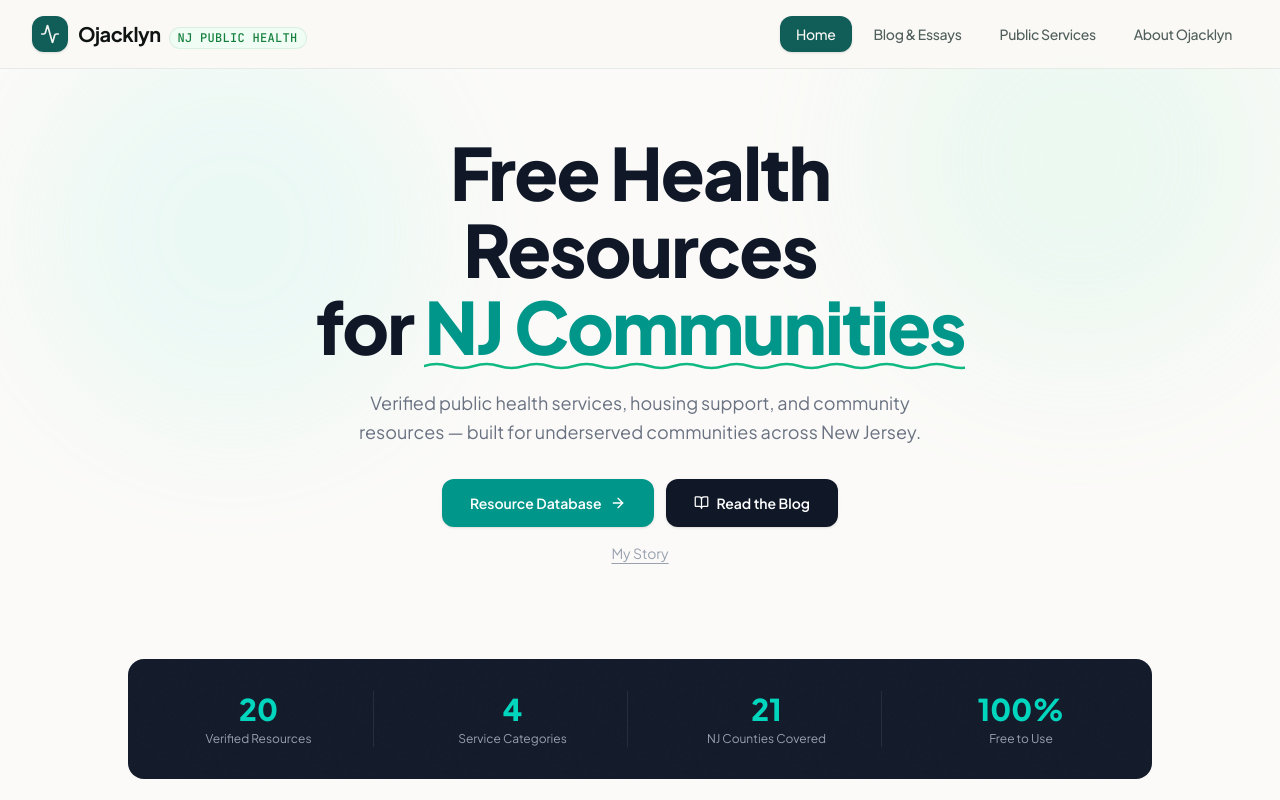
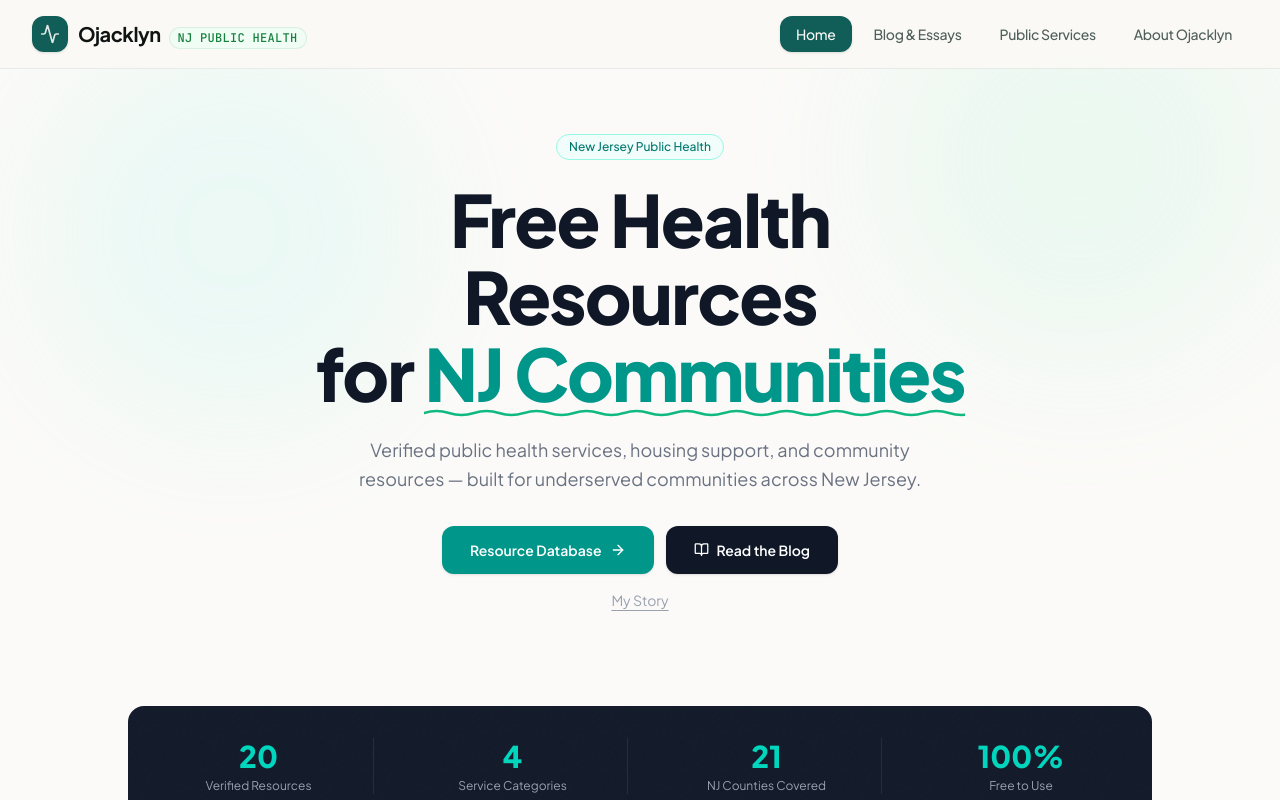
Before and after one commit to ojacklyn2-rgb/ubiquitous-journey, a React (Vite) app: page / in a window 1280 px wide. Shown: the top 800 px of the page. Built offline with nearby package versions, Linux system fonts and the light colour scheme.

Commit message:
Revert "Remove NJ Public Health badge from hero"
This reverts commit b0a330f70314397c58db439b91a5984d1ced7dd2.

```diff
--- a/src/components/DashboardHome.tsx
+++ b/src/components/DashboardHome.tsx
@@ -59,6 +59,17 @@ export default function DashboardHome({ setView, setSelectedBlogId }: DashboardH
             className="absolute top-0 right-10 w-80 h-80 rounded-full bg-emerald-200 blur-3xl"
           />
         </div>
+
+        <motion.div
+          initial={{ opacity: 0, y: 12 }}
+          animate={{ opacity: 1, y: 0 }}
+          transition={{ duration: 0.5 }}
+          className="mb-5"
+        >
+          <span className="inline-flex items-center gap-1.5 px-3 py-1 rounded-full text-xs font-medium text-teal-700 bg-teal-50 border border-teal-200 font-sans">
+            New Jersey Public Health
+          </span>
+        </motion.div>
 
         <motion.h1
           initial={{ opacity: 0, y: 24 }}
```
